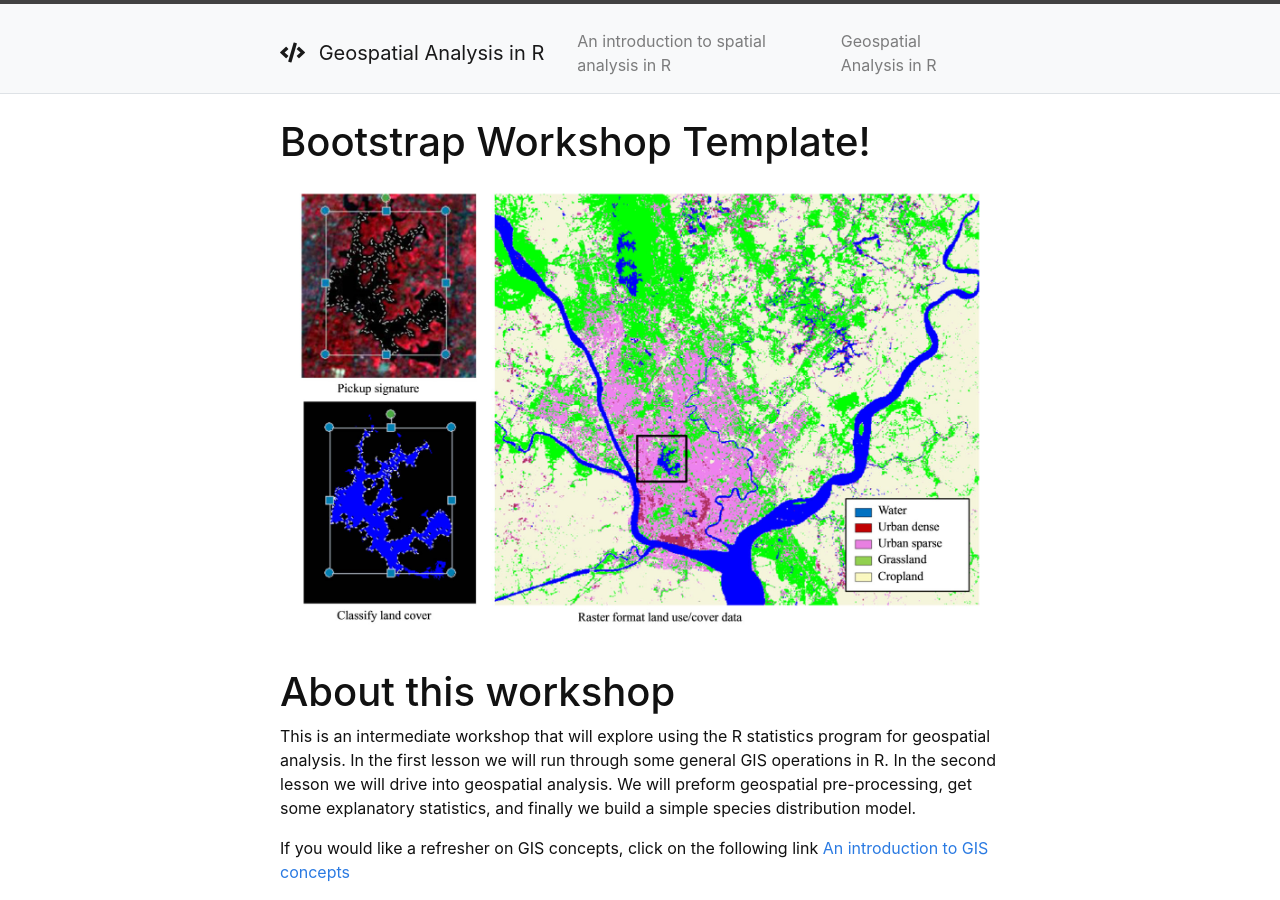
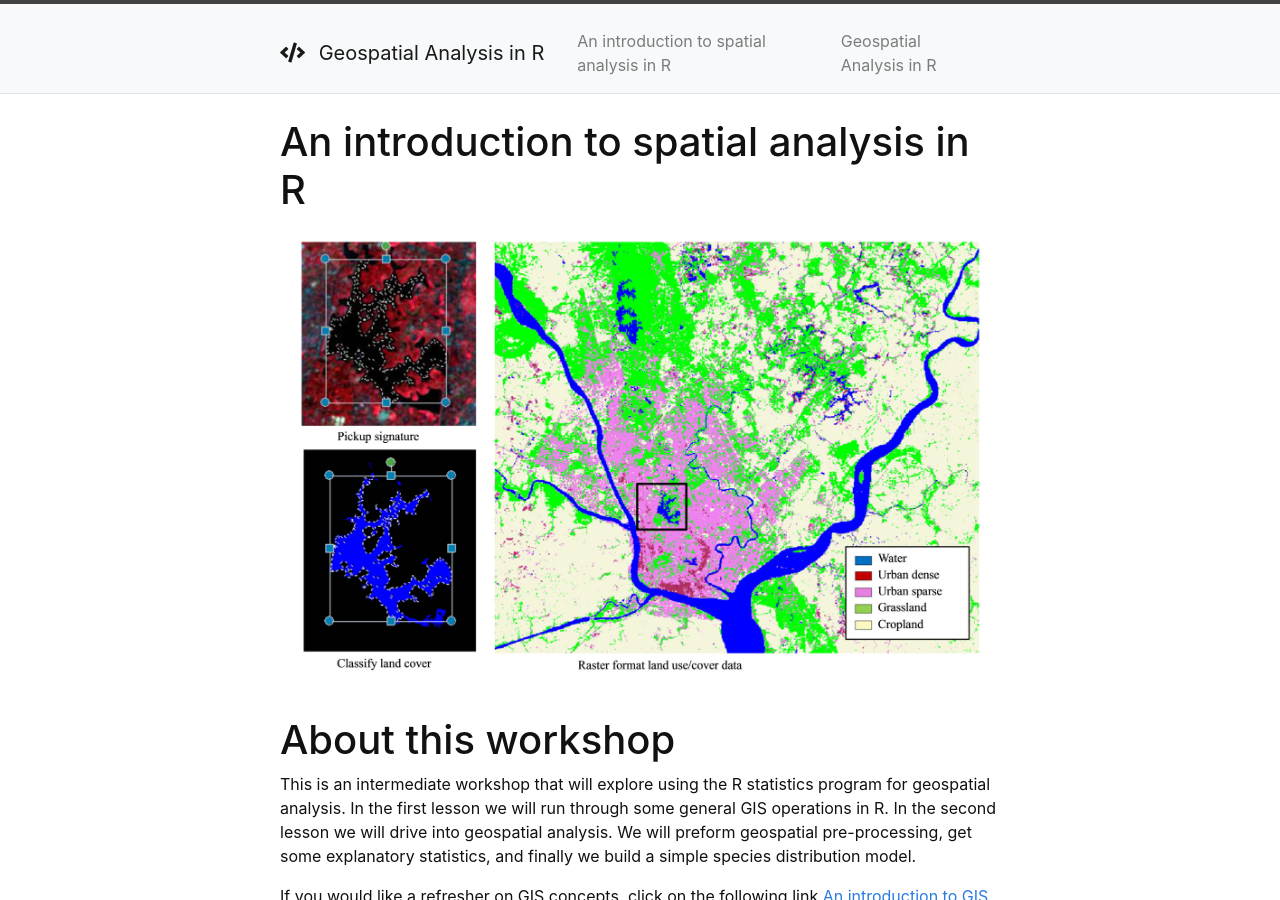
Before and after one commit to gu-eresearch/RgeospatialWorkshop, a Jekyll site: the page built from index.md, in a window 1280 px wide and 900 px high. Built offline with Jekyll 4.4.1, drawn with Linux system fonts in a browser that asks for light colours.

Commit message:
added title

```diff
--- a/index.md
+++ b/index.md
@@ -3,7 +3,7 @@ title: Home
 layout: default
 ---
 
-# Bootstrap Workshop Template!
+# An introduction to spatial analysis in R
 
 {% include figure.html img="raster_analysis.jpg" width="100%" %}
 
```
